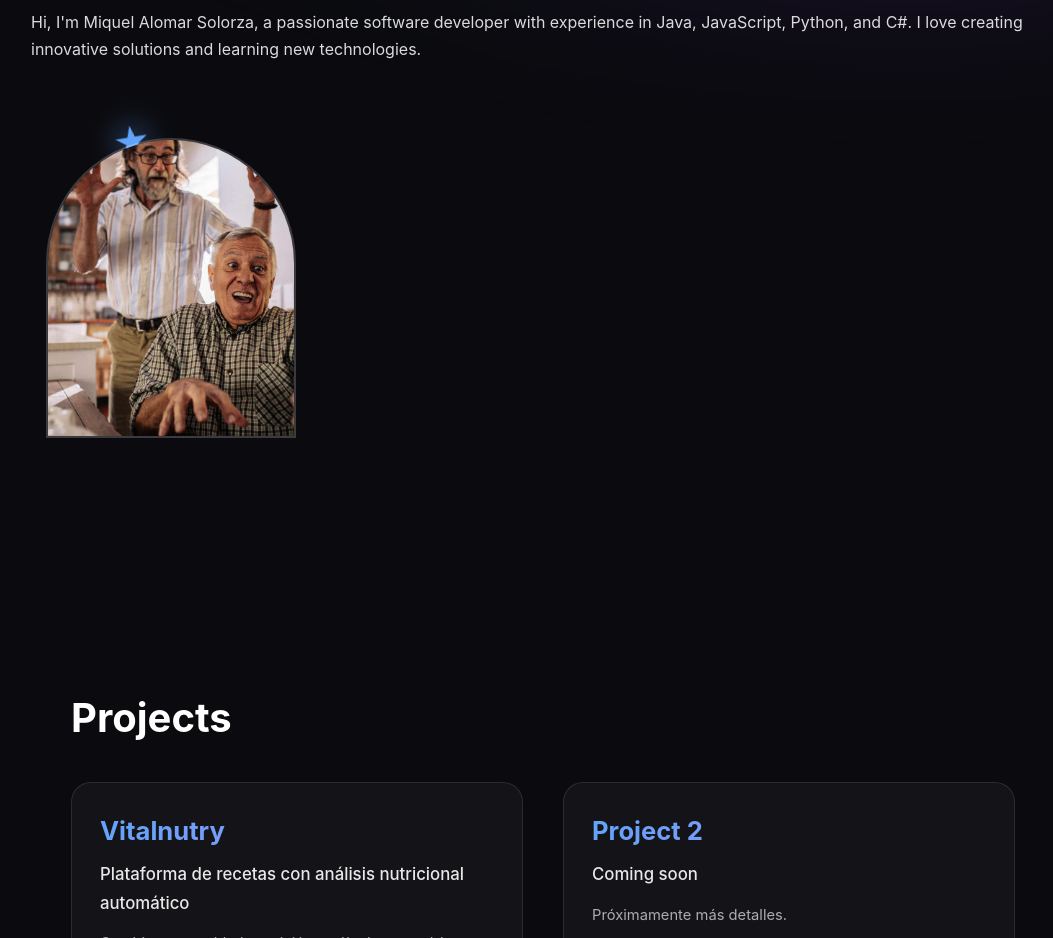
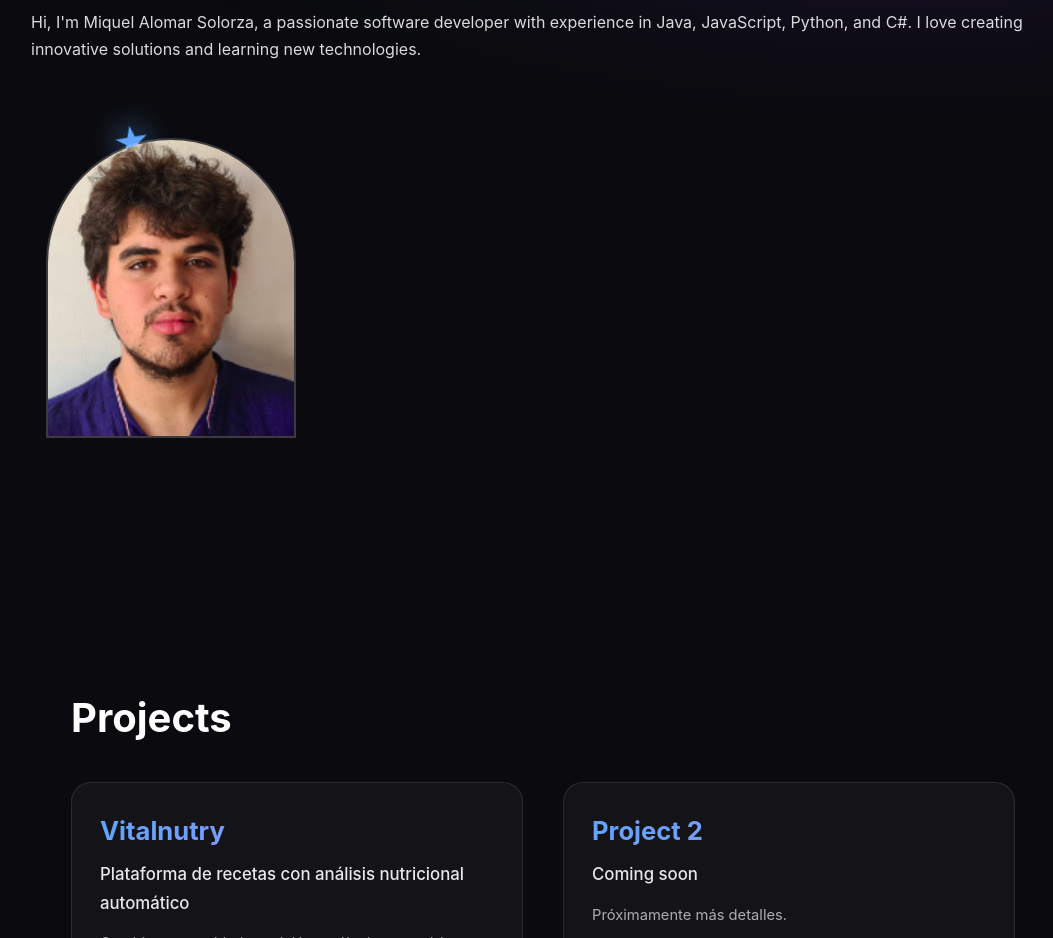
Before and after one commit to miqueeeeel/portfolio2, a website: page portfolio/portfolioTest.html in a window 1280 px wide. Shown: the part 1000-1938 px from the top of the page, without its empty margins (97-1150 px from the left). Drawn offline with Linux system fonts and the light colour scheme; animation ran at ten frames a second.

Commit message:
feat: Update profile picture in `portfolioTest.html` to use the newly added `fotoCV.png`.

```diff
--- a/portfolio/portfolioTest.html
+++ b/portfolio/portfolioTest.html
@@ -41,7 +41,7 @@
                 <div class="orbit-path">
                     <div class="star">★</div>
                 </div>
-                <img src="/portfolio/templates/yayoapuestasLogo.jpg" alt="perfil" class="profile-pic">
+                <img src="templates/fotoCV.png" alt="perfil" class="profile-pic">
             </div>
         </section>
 
```
Also changed, not shown: portfolio/templates/fotoCV.png (added).
